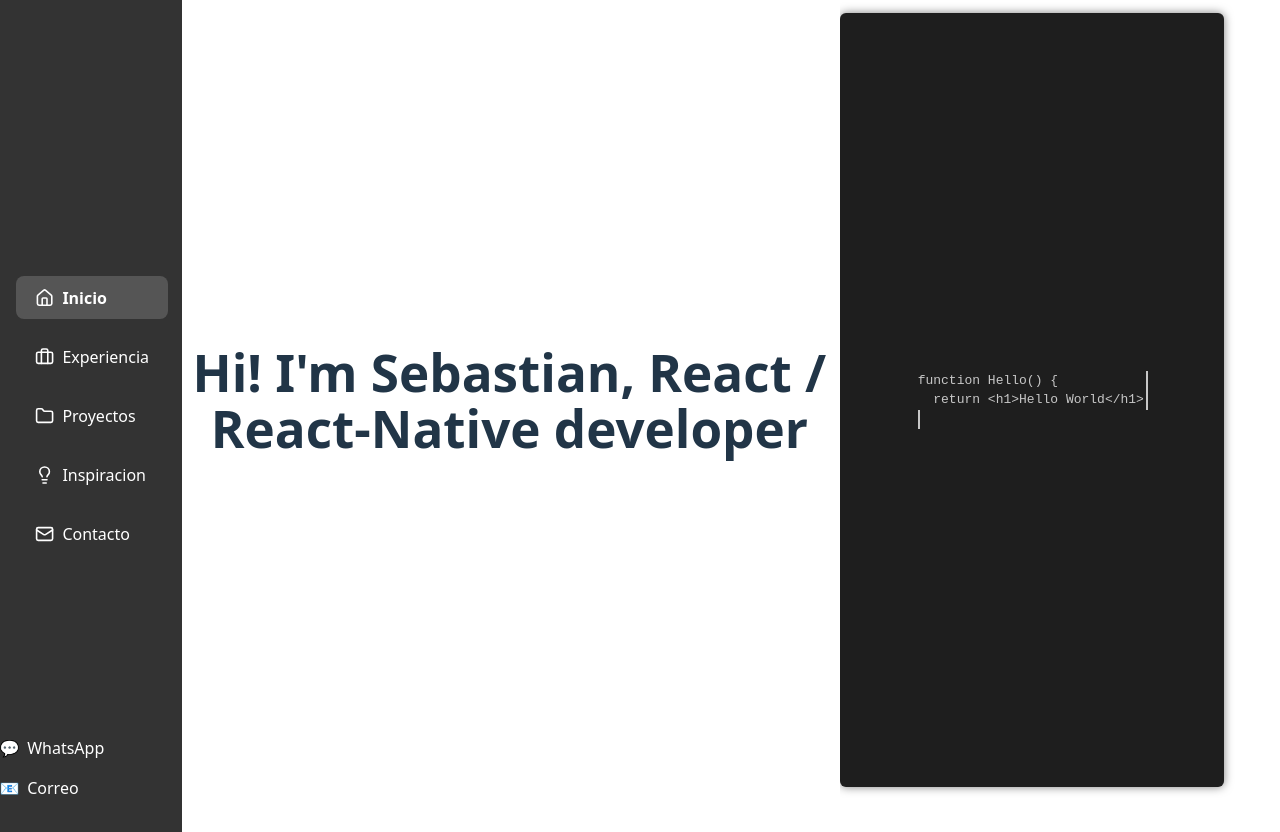
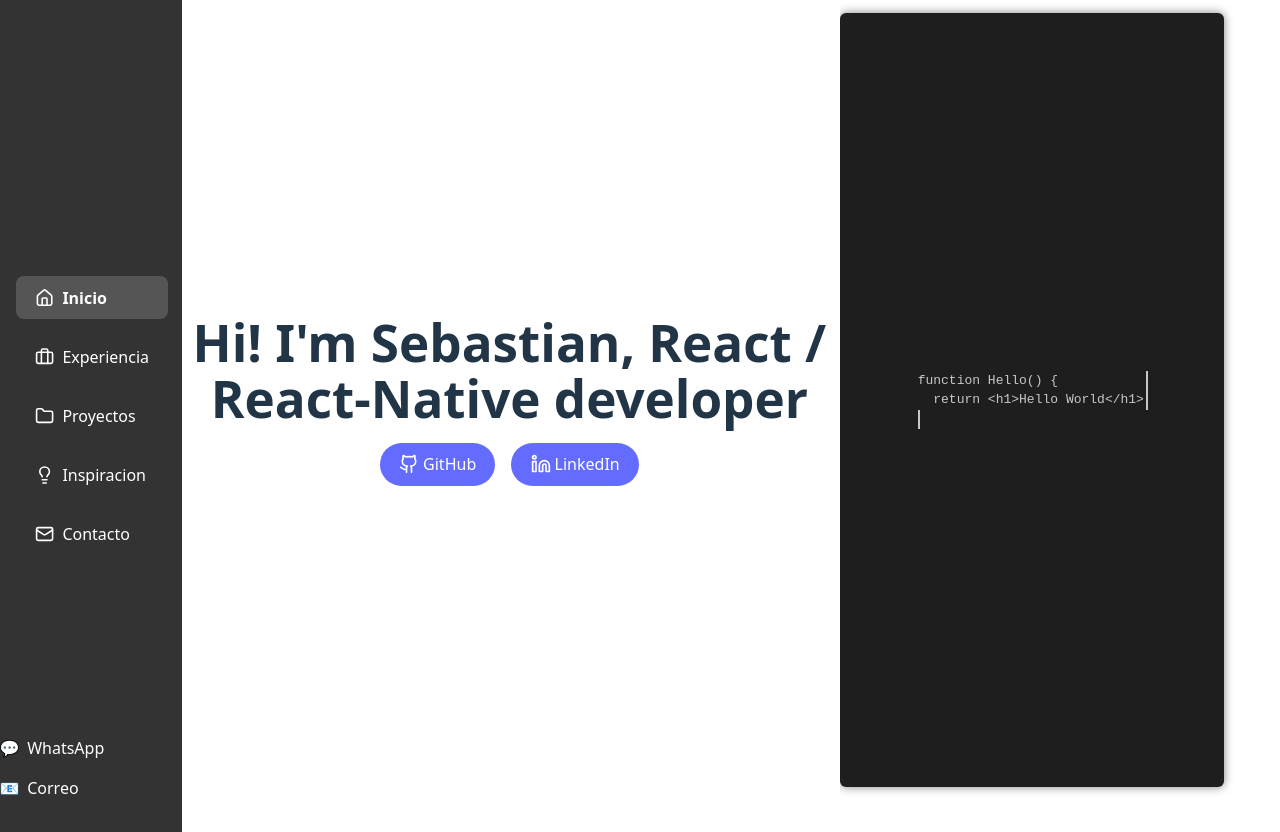
Before and after one commit to SbtnAvls/me, a React (Vite) app: page / in a window 1280 px wide. Built offline with nearby package versions, Linux system fonts and the light colour scheme.

Commit message:
Add GitHub and LinkedIn buttons under hero title

```diff
--- a/src/components/Hero.css
+++ b/src/components/Hero.css
@@ -14,6 +14,7 @@
 .hero-left {
   flex: 0 0 60%;
   max-width: 60%;
+  flex-direction: column;
 }
 
 .hero-right {
@@ -128,3 +129,26 @@
   0%,60% { opacity: 0; transform: translate(-100%, -50%); }
   65%,100% { opacity: 1; transform: translate(-50%, -50%); }
 }
+
+.hero-links {
+  margin-top: 1rem;
+  display: flex;
+  gap: 1rem;
+  justify-content: center;
+}
+
+.hero-link {
+  display: inline-flex;
+  align-items: center;
+  gap: 0.25rem;
+  padding: 0.6em 1.2em;
+  background: #646cff;
+  color: #fff;
+  border-radius: 9999px;
+  text-decoration: none;
+  transition: background 0.3s;
+}
+
+.hero-link:hover {
+  background: #535bf2;
+}
--- a/src/components/Hero.jsx
+++ b/src/components/Hero.jsx
@@ -1,4 +1,5 @@
 import { useEffect, useRef } from 'react'
+import { Github, Linkedin } from 'lucide-react'
 import './Hero.css'
 
 const codeExample = [
@@ -33,6 +34,24 @@
         <h1 className="hero-title" ref={titleRef}>
           {title}
         </h1>
+        <div className="hero-links">
+          <a
+            className="hero-link"
+            href="https://github.com/SbtnAvls"
+            target="_blank"
+            rel="noopener noreferrer"
+          >
+            <Github size={20} /> GitHub
+          </a>
+          <a
+            className="hero-link"
+            href="https://www.linkedin.com"
+            target="_blank"
+            rel="noopener noreferrer"
+          >
+            <Linkedin size={20} /> LinkedIn
+          </a>
+        </div>
       </div>
       <div className="hero-right">
         <div className="tools" aria-hidden="true">🛠️</div>
```
